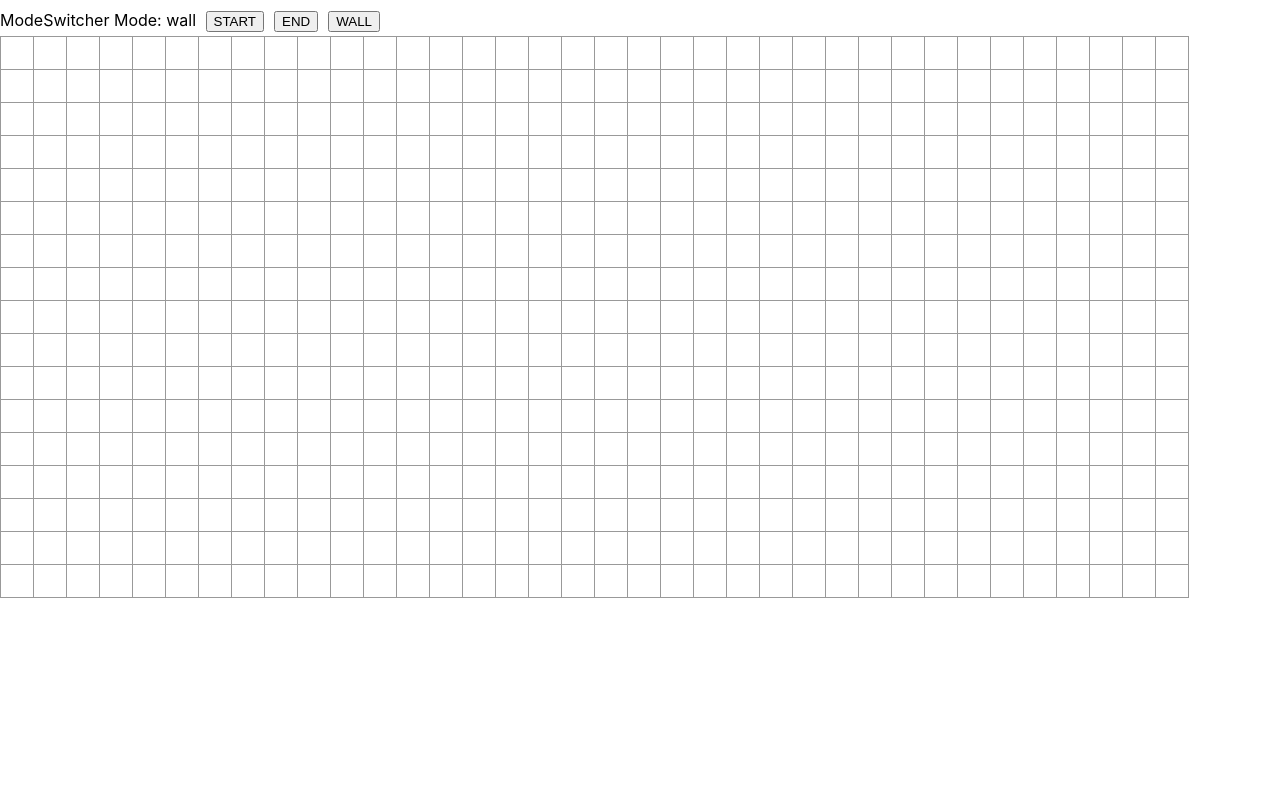
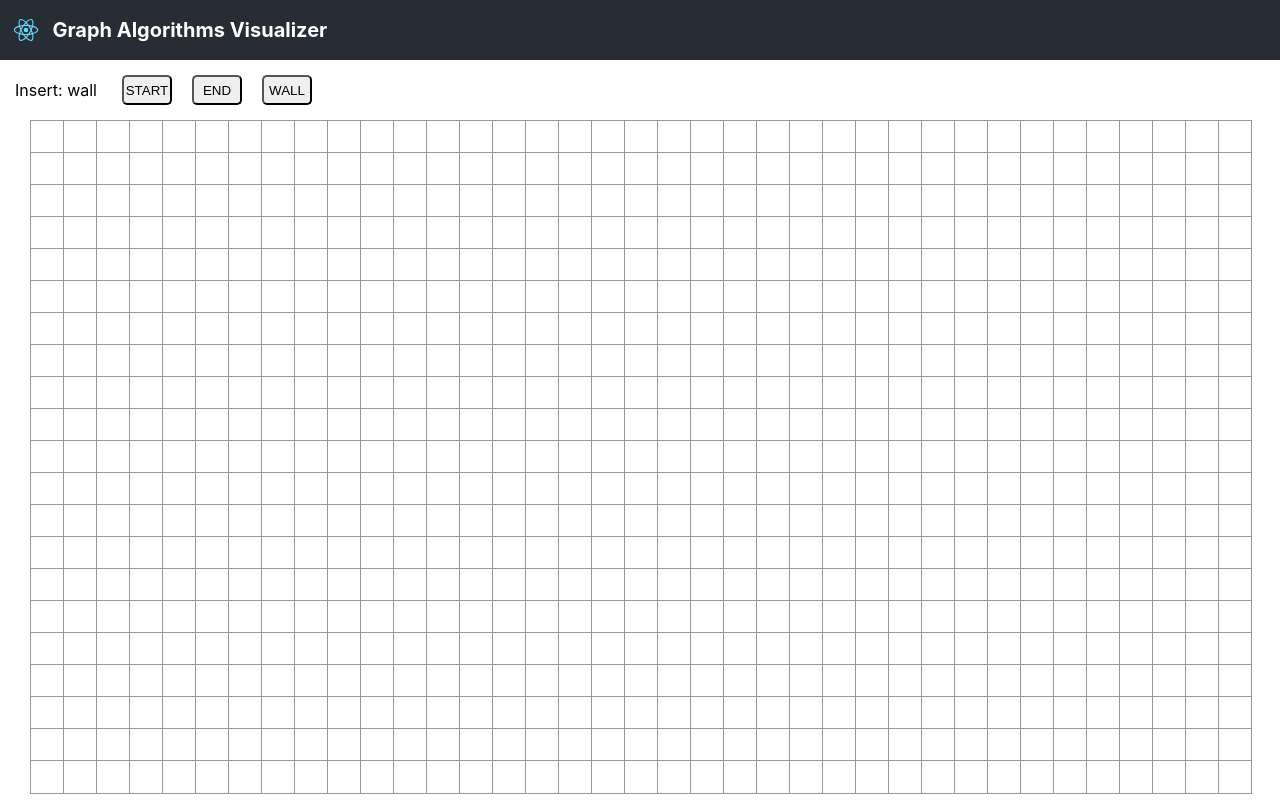
Before and after one commit to tiger-hao/graph-algo-visualizer, a React (Create React App) app: page / in a window 1280 px wide. Built offline with nearby package versions, Linux system fonts and the light colour scheme.

Commit message:
add header and fix graph scaling

```diff
--- a/src/App.css
+++ b/src/App.css
@@ -1,33 +1,13 @@
-/* .App {
-  text-align: center;
-} */
-
-.App-logo {
-  animation: App-logo-spin infinite 20s linear;
-  height: 40vmin;
-  pointer-events: none;
-}
-
 .App-header {
   background-color: #282c34;
-  min-height: 100vh;
+  height: 60px;
   display: flex;
-  flex-direction: column;
   align-items: center;
-  justify-content: center;
-  font-size: calc(10px + 2vmin);
+  font-size: 20px;
   color: white;
 }
 
-.App-link {
-  color: #61dafb;
+.App-logo {
+  height: 30px;
+  margin: 0 5px;
 }
-
-@keyframes App-logo-spin {
-  from {
-    transform: rotate(0deg);
-  }
-  to {
-    transform: rotate(360deg);
-  }
-}
--- a/src/App.js
+++ b/src/App.js
@@ -1,6 +1,6 @@
 import React, { useState } from 'react';
 
-// import logo from './logo.svg';
+import logo from './logo.svg';
 import './App.css';
 import ModeSwitcher from 'components/ModeSwitcher';
 import Graph from 'components/Graph';
@@ -11,20 +11,10 @@ const App = () => {
 
   return (
     <div className="App">
-      {/* <header className="App-header">
+      <header className="App-header">
         <img src={logo} className="App-logo" alt="logo" />
-        <p>
-          Edit <code>src/App.js</code> and save to reload.
-        </p>
-        <a
-          className="App-link"
-          href="https://reactjs.org"
-          target="_blank"
-          rel="noopener noreferrer"
-        >
-          Learn React
-        </a>
-      </header> */}
+        <b>Graph Algorithms Visualizer</b>
+      </header>
       <ModeSwitcher mode={graphMode} setMode={setGraphMode}/>
       <Graph graphMode={graphMode} />
     </div>
--- a/src/components/Graph/index.js
+++ b/src/components/Graph/index.js
@@ -49,8 +49,8 @@ const reducer = (state, action) => {
 };
 
 const Graph = ({ graphMode }) => {
-  const height = Math.floor(window.innerHeight / 45);
-  const width = Math.floor(window.innerWidth / 35);
+  const height = Math.floor((window.innerHeight - 75)/ 34);
+  const width = Math.floor(window.innerWidth / 34);
   const [state, dispatch] = useReducer(reducer, { height, width }, initState);
 
   const handleClick = ({ row, col }) => {
@@ -61,14 +61,12 @@ const Graph = ({ graphMode }) => {
     <div className="graph">
       {state.matrix && state.matrix.length > 0 && state.matrix.map((rowArr, rowNum) => {
         return (
-          <div className="row">
           <div>
             {rowArr && rowArr.length > 0 && rowArr.map((value, colNum) => {
               return (
                 <Node row={rowNum} col={colNum} className={value}  onClick={handleClick} />
               );
             })}
-            </div>
           </div>
         );
       })}
--- a/src/components/Graph/styles.css
+++ b/src/components/Graph/styles.css
@@ -1,8 +1,8 @@
 .graph {
-  height: 95vh;
+  height: calc(100vh - 125px);
   width: 100vw;
+  padding-top: 4px;
+  text-align: center;
+  white-space: nowrap;
+  overflow: auto;
 }
-
-.row {
-  width: 100%;
-}
--- a/src/components/ModeSwitcher/index.js
+++ b/src/components/ModeSwitcher/index.js
@@ -6,7 +6,7 @@ import { GraphModes } from 'types';
 const ModeSwitcher = ({ mode, setMode }) =>  {
   return (
     <div className="mode-switcher">
-      <t>ModeSwitcher Mode: {mode} </t>
+      <p>Insert: {mode} </p>
       <button className="mode-button" onClick={() => setMode(GraphModes.START)}>START</button>
       <button className="mode-button" onClick={() => setMode(GraphModes.END)}>END</button>
       <button className="mode-button" onClick={() => setMode(GraphModes.WALL)}>WALL</button>
--- a/src/components/ModeSwitcher/styles.css
+++ b/src/components/ModeSwitcher/styles.css
@@ -1,9 +1,17 @@
 .mode-switcher {
-  height: 5vh;
+  display: flex;
+  height: 60px;
   width: 100vw;
-  line-height: 5vh;
 }
 
 .mode-button {
-  margin: 0 5px;
+  height: 30px;
+  width: 50px;
+  margin: auto 10px;
+  padding: 0;
+  border-radius: 5px;
 }
+
+p {
+  margin: auto 15px;
+}
--- a/src/components/Node/styles.css
+++ b/src/components/Node/styles.css
@@ -1,14 +1,15 @@
 .node {
   border: 1px solid #999;
-  font-size: 24px;
-  font-weight: bold;
-  line-height: 34px;
+
   height: 34px;
+  width: 34px;
+
   margin-right: -1px;
   margin-top: -4px;
-  padding: 0;
-  text-align: center;
-  width: 34px;
+}
+
+.node:focus {
+  outline: none;
 }
 
 .default {
@@ -26,7 +27,3 @@
 .wall {
   background: black;
 }
-
-button:focus {
-  outline: false;
-}
```
Lines whose indentation alone changed are shown as unchanged.
